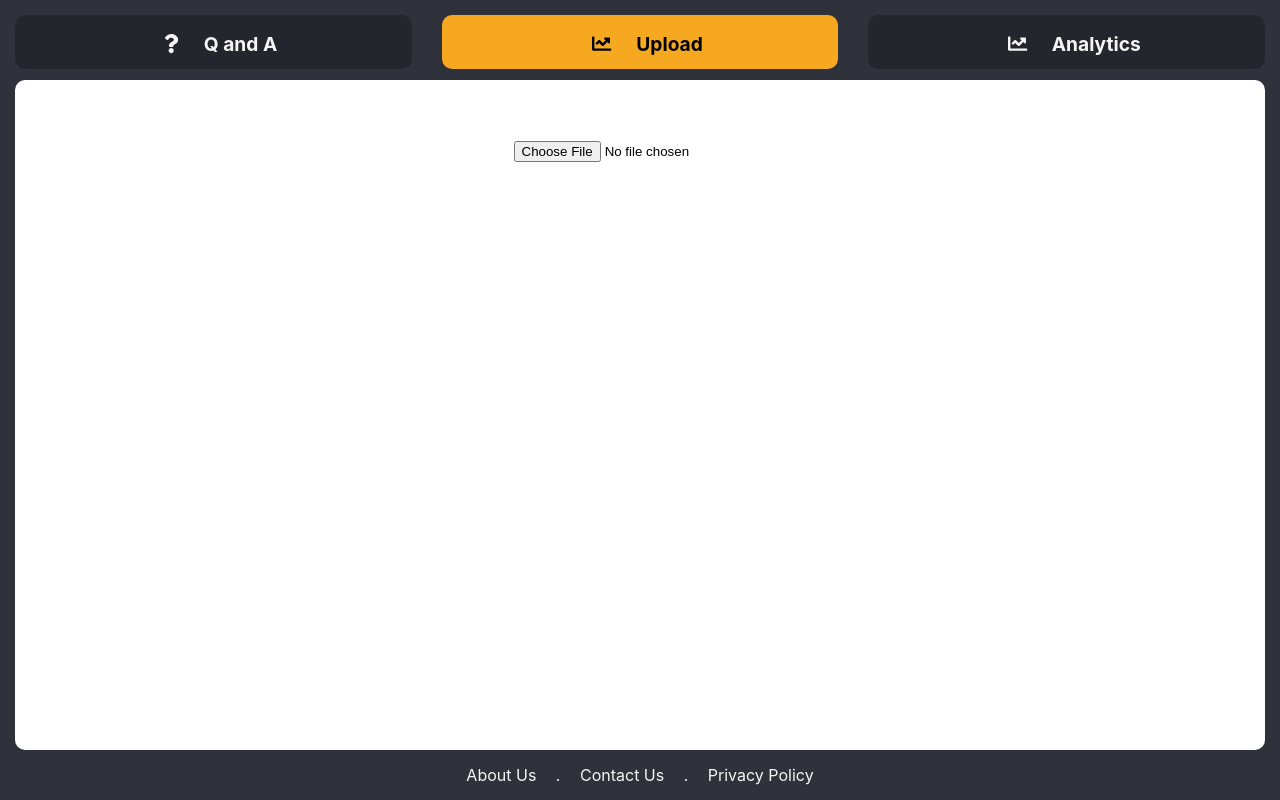
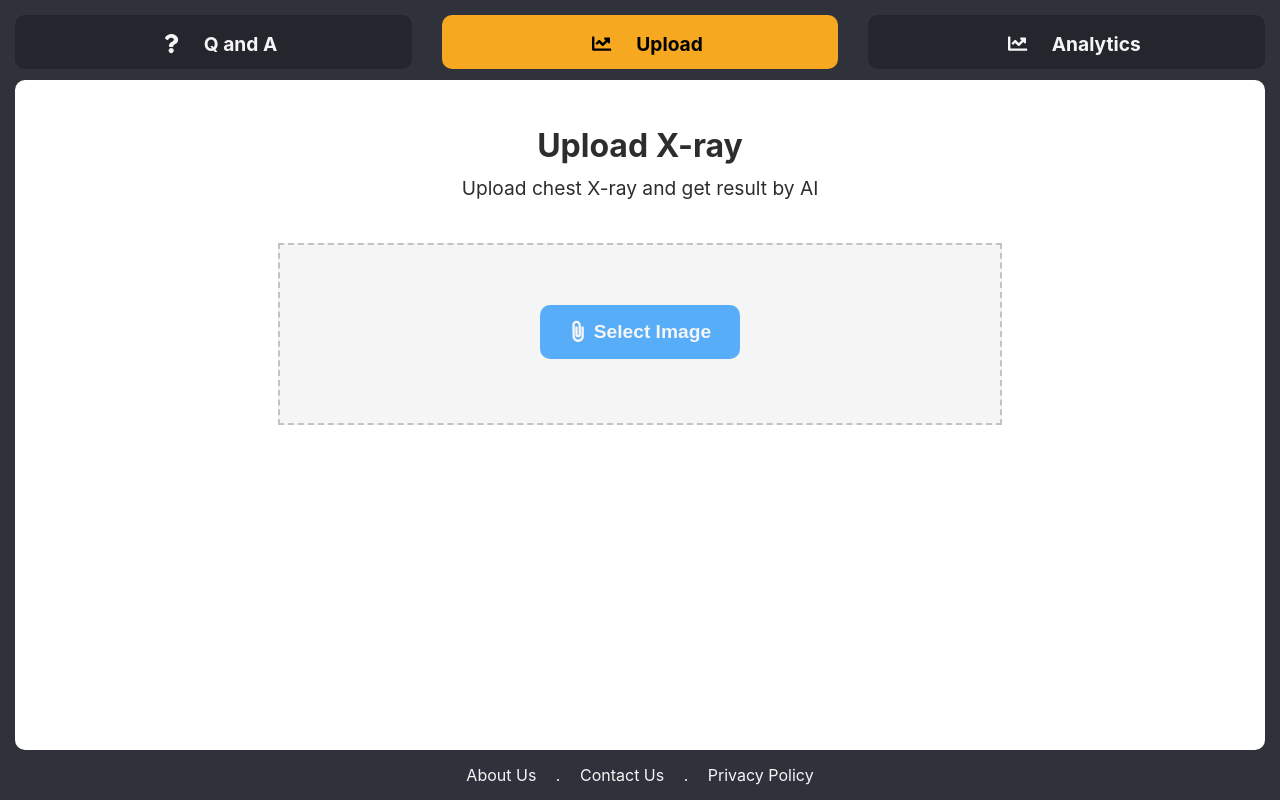
Before and after one commit to Dishant15/corvid-19-scan, a React (Create React App) app: page / in a window 1280 px wide. Built offline with nearby package versions, Linux system fonts and the light colour scheme.

Commit message:
upload design update

```diff
--- a/src/App.scss
+++ b/src/App.scss
@@ -1,4 +1,5 @@
 @import './global-styles/constants.scss';
+@import './global-styles/button';
 
 #App {
   display: flex;
--- /dev/null
+++ b/src/components/UploadScanBlock.js
@@ -0,0 +1,183 @@
+import React, { Component } from 'react';
+import ReactCrop from 'react-image-crop';
+
+import { FontAwesomeIcon } from '@fortawesome/react-fontawesome'
+import { faPaperclip, faCropAlt, faTimes, faArrowRight } from '@fortawesome/free-solid-svg-icons'
+
+import 'react-image-crop/lib/ReactCrop.scss';
+
+const acceptedFileTypes = 'image/x-png, image/png, image/jpg, image/jpeg'
+
+export default class UploadScanBlock extends Component {
+
+	/**
+	 * Parent :
+	 * 		UploadScan
+	 */
+
+	constructor(props){
+		super(props)
+		this.state = {
+			imgSrc: null,
+			crop: {
+				unit: '%',
+			}
+		}
+	}
+
+	//////////////////////////////////////
+	// 		step 1 - Upload image 		//
+	/////////////////////////////////////
+
+	handleFileSelect = (event) => {
+		const selected_image = event.target.files[0]
+		if(selected_image) {
+			this.setState({ imgSrc: URL.createObjectURL(selected_image) })
+		}
+	}
+
+	//////////////////////////////////////
+	// 		step 2 - crop image 		//
+	/////////////////////////////////////
+
+
+	handleOnCropChange = (crop) => {
+		this.setState({crop})
+	}
+
+	onImageLoaded = image => {
+		this.imageRef = image;
+	};
+
+	onCropClick = () => {
+		this.makeClientCrop(this.state.crop)
+	}
+
+	onSkipClick = () => {
+		this.props.setCropImage(this.state.imgSrc)
+	}
+
+	onCropCancleClick = () => {
+		this.setState({ imgSrc: null,
+			crop: {
+				unit: '%',
+			}
+		})
+		this.props.setCropImage(null)
+	}
+
+	//////////////////////////////////////
+	// 			util functions 		 	//
+	// make image from crop dimentions //
+	/////////////////////////////////////
+
+	makeClientCrop = async (crop) => {
+		if (this.imageRef && crop.width && crop.height) {
+			const croppedImageUrl = await this.getCroppedImg(
+										this.imageRef,
+										crop,
+										'newFile.jpeg'
+									);
+			this.props.setCropImage(croppedImageUrl)
+		}
+	}
+
+	getCroppedImg(image, crop, fileName) {
+		const canvas = document.createElement('canvas');
+		const scaleX = image.naturalWidth / image.width;
+		const scaleY = image.naturalHeight / image.height;
+		canvas.width = crop.width;
+		canvas.height = crop.height;
+		const ctx = canvas.getContext('2d');
+
+		ctx.drawImage(
+			image,
+			crop.x * scaleX,
+			crop.y * scaleY,
+			crop.width * scaleX,
+			crop.height * scaleY,
+			0,
+			0,
+			crop.width,
+			crop.height
+		);
+
+		return new Promise((resolve, reject) => {
+			canvas.toBlob(blob => {
+			if (!blob) {
+				//reject(new Error('Canvas is empty'));
+				console.error('Canvas is empty');
+				return;
+			}
+			blob.name = fileName;
+			window.URL.revokeObjectURL(this.fileUrl);
+			this.fileUrl = window.URL.createObjectURL(blob);
+			resolve(this.fileUrl);
+			}, 'image/jpeg');
+		});
+	}
+
+	render = () => {
+		const { imgSrc, crop } = this.state
+
+		if(imgSrc) { // step 2 - crop image
+			return (
+				<div className="crop-wrapper">
+					<ReactCrop
+						src={imgSrc}
+						crop={crop}
+						onImageLoaded={this.onImageLoaded}
+						onChange={this.handleOnCropChange}/>
+
+					<div className="action-wrapper">
+
+						<div className="action">
+							<button className="btn accent-btn"
+								onClick={this.onCropClick}>
+									<FontAwesomeIcon icon={faCropAlt} />
+									Crop
+							</button>
+						</div>
+
+						<div className="action">
+							<button className="btn accent-light-btn"
+								onClick={this.onSkipClick}>
+									<FontAwesomeIcon icon={faArrowRight} />
+									Skip
+							</button>
+						</div>
+
+						<div className="action">
+							<button className="btn accent-secondary-btn"
+								onClick={this.onCropCancleClick}>
+									<FontAwesomeIcon icon={faTimes} />
+									Cancle
+							</button>
+						</div>
+
+					</div>
+				</div>
+			)
+		} else {
+			return ( //step 1 - Upload image
+				<>
+					<div className="title">Upload X-ray</div>
+					<div className="desc">Upload chest X-ray and get result by AI</div>
+					<div className="upload-block">
+						<div className="upload-button">
+							<button className="btn accent-secondary-btn">
+								<FontAwesomeIcon icon={faPaperclip} />
+								Select Image
+							</button>
+							<input type='file'
+								accept={acceptedFileTypes}
+								multiple={false}
+								onChange={this.handleFileSelect}
+							/>
+						</div>
+					</div>
+				</>
+			)
+		}
+	}
+}
--- /dev/null
+++ b/src/global-styles/_button.scss
@@ -0,0 +1,39 @@
+.btn {
+    cursor: pointer;
+    display: inline-block;
+    height: 100%;
+    width: 100%;
+    border-radius: 10px;
+    padding: 16px;
+    color: whitesmoke;
+    font-weight: bold;
+    border: none;
+    outline: none;
+    font-size: 1.2em;
+    transition: all .2s ease-in-out;
+
+    &.accent-secondary-btn {
+        background-color: $accent-secondary;
+
+        &:hover {
+            background-color: darken($color: $accent-secondary, $amount: 10%);
+        }
+    }
+
+    &.accent-btn {
+        background-color: $accent-color;
+
+        &:hover {
+            background-color: darken($color: $accent-color, $amount: 10%);
+        }
+    }
+
+    &.accent-light-btn {
+        background-color: $accent-light;
+        color: $accent-secondary;
+
+        &:hover {
+            background-color: darken($color: $accent-light, $amount: 10%);
+        }
+    }
+}
--- a/src/pages/UploadScan.js
+++ b/src/pages/UploadScan.js
@@ -1,130 +1,101 @@
 import React, { Component } from 'react';
-import ReactCrop from 'react-image-crop';
+import Axios from "axios"
+
+import { FontAwesomeIcon } from '@fortawesome/react-fontawesome'
+import { faUndoAlt, faChartLine } from '@fortawesome/free-solid-svg-icons'
+
+import UploadScanBlock from "../components/UploadScanBlock"
 
 import './UploadScan.scss'
-import 'react-image-crop/lib/ReactCrop.scss';
-
-const acceptedFileTypes = 'image/x-png, image/png, image/jpg, image/jpeg'
 
 export default class UploadScan extends Component {
+
+	/**
+	 * Parent :
+	 * 		Container
+	 * Render :
+	 * 		UploadScanBlock
+	 */
 
 	constructor(props){
 		super(props)
 		this.state = {
-			imgSrc: null,
 			croppedImageUrl: null,
-			crop: {
-				unit: '%',
-			}
 		}
 	}
 
-	handleFileSelect = (event) => {
-		const selected_image = event.target.files[0]
-		if(selected_image) {
-			this.setState({ imgSrc: URL.createObjectURL(selected_image) })
-		}
+	onSubmit = (e) => {
+		e.preventDefault()
+		const url = "http://3.7.38.181/v1/api/uploaddata/"
+
+		const formData = document.getElementById("scan-form")
+		const data = new FormData(formData)
+
+		Axios({
+			method: 'post',
+			url,
+			headers: {
+				'content-type': 'multipart/form-data',
+			},
+			data
+		})
+			.then(res => {
+            	console.log("UploadScan -> onSubmit -> res", res)
+			})
+			.catch(err => {
+				console.log(err.response)
+			})
 	}
 
-	handleOnCropChange = (crop) => {
-		this.setState({crop})
-	}
-
-	onImageLoaded = image => {
-		this.imageRef = image;
-	};
-
-	onCropClick = () => {
-		this.makeClientCrop(this.state.crop)
-	}
-
-	onCropCancleClick = () => {
-		this.setState({ imgSrc: null,
-			croppedImageUrl: null,
-			crop: {
-				unit: '%',
-			}
-		})
-	}
-
-	makeClientCrop = async (crop) => {
-		if (this.imageRef && crop.width && crop.height) {
-			const croppedImageUrl = await this.getCroppedImg(
-										this.imageRef,
-										crop,
-										'newFile.jpeg'
-									);
-			this.setState({ croppedImageUrl });
-		}
-	}
-
-	getCroppedImg(image, crop, fileName) {
-		const canvas = document.createElement('canvas');
-		const scaleX = image.naturalWidth / image.width;
-		const scaleY = image.naturalHeight / image.height;
-		canvas.width = crop.width;
-		canvas.height = crop.height;
-		const ctx = canvas.getContext('2d');
-
-		ctx.drawImage(
-			image,
-			crop.x * scaleX,
-			crop.y * scaleY,
-			crop.width * scaleX,
-			crop.height * scaleY,
-			0,
-			0,
-			crop.width,
-			crop.height
-		);
-
-		return new Promise((resolve, reject) => {
-			canvas.toBlob(blob => {
-			if (!blob) {
-				//reject(new Error('Canvas is empty'));
-				console.error('Canvas is empty');
-				return;
-			}
-			blob.name = fileName;
-			window.URL.revokeObjectURL(this.fileUrl);
-			this.fileUrl = window.URL.createObjectURL(blob);
-			resolve(this.fileUrl);
-			}, 'image/jpeg');
-		});
+	setCropImage = (image_blob) => {
+		this.setState({ croppedImageUrl: image_blob })
 	}
 
 	render = () => {
-		const { imgSrc, crop, croppedImageUrl } = this.state
+		const { croppedImageUrl } = this.state
 
 		return (
 			<div className="upload-scan-wrapper">
-				{imgSrc ?
-					<div>
-						<ReactCrop
-							src={imgSrc}
-							crop={crop}
-							onImageLoaded={this.onImageLoaded}
-							onChange={this.handleOnCropChange}/>
-						<button onClick={this.onCropClick}>Crop</button>
-						<button onClick={this.onCropCancleClick}>Cancle</button>
-					</div>
+				{croppedImageUrl ?
+					<form id="scan-form" className="crop-wrapper">
+						<div>
+							<input name="name" placeholder="name"/>
+						</div>
+						<div>
+							<input name="lat" placeholder="lat"/>
+						</div>
+						<div>
+							<input name="long" placeholder="long"/>
+						</div>
+						<div>
+							<input name="age" placeholder="age"/>
+						</div>
+						<img name="image" className="cropperd-image" src={croppedImageUrl} alt="crop"/>
+
+						<div className="action-wrapper">
+
+							<div className="action">
+								<button className="btn accent-btn"
+									onClick={this.onSubmit}
+									>
+										<FontAwesomeIcon icon={faChartLine} />
+										Analyse
+								</button>
+							</div>
+
+							<div className="action">
+								<button className="btn accent-secondary-btn"
+									onClick={() => this.setState({ croppedImageUrl: null })}>
+										<FontAwesomeIcon icon={faUndoAlt} />
+										Crop Again
+								</button>
+							</div>
+
+						</div>
+					</form>
 					:
-					<div className="upload-block">
-						<div>
-							<input type='file'
-								accept={acceptedFileTypes}
-								multiple={false}
-								onChange={this.handleFileSelect}
-							/>
-						</div>
-					</div>
+					<UploadScanBlock setCropImage={this.setCropImage}/>
 				}
-				{croppedImageUrl &&
-					<div>
-						<img src={croppedImageUrl} alt="crop"/>
-						<button onClick={() => this.setState({ croppedImageUrl: null })}>Re-Crop</button>
-						<button>Done</button>
-					</div>}
 			</div>
 		)
 	}
--- a/src/pages/UploadScan.scss
+++ b/src/pages/UploadScan.scss
@@ -1,9 +1,89 @@
+$font-color: #2d2d2d;
+
 .upload-scan-wrapper {
     padding: 40px;
 
+    .title {
+        font-size: 2em;
+        font-weight: bold;
+        padding: .2em 0;
+        color: $font-color;
+    }
+
+    .desc {
+        font-size: 1.2em;
+        padding: .2em 0;
+        color: $font-color;
+    }
+
     .upload-block {
-        min-width: 300px;
+        min-width: 240px;
         max-width: 600px;
+        margin: 40px auto;
+        padding: 60px;
+        background-color: whitesmoke;
+        border: 2px dashed #c3c3c3;
+
+        .upload-button {
+            display: inline-block;
+            width: 200px;
+            position: relative;
+            overflow: hidden;
+
+            input {
+                position: absolute;
+                margin: 0;
+                padding: 0;
+                width: 100%;
+                height: 100%;
+                outline: none;
+                opacity: 0;
+                left: 0;
+                top: 0;
+                cursor: pointer;
+            }
+
+            .btn {
+
+                svg {
+                    margin-right: 8px;
+                    transform: rotate(-45deg);
+                }
+            }
+        }
+    }
+
+    .crop-wrapper {
+        max-width: 800px;
         margin: 20px auto;
+
+        .ReactCrop, .cropperd-image {
+            box-shadow: 0px 0px 4px 1px rgba(0,0,0,0.3);
+        }
+
+        .cropperd-image {
+            max-width: 100%;
+        }
+
+        .action-wrapper {
+            display: flex;
+            padding: 30px 0;
+            justify-content: space-around;
+            max-width: 630px;
+            margin: 0 auto;
+            flex-wrap: wrap;
+
+            .action {
+                flex: 0 180px;
+                padding: 10px 0;
+
+                .btn {
+
+                    svg {
+                        margin-right: 8px;
+                    }
+                }
+            }
+        }
     }
 }
```
